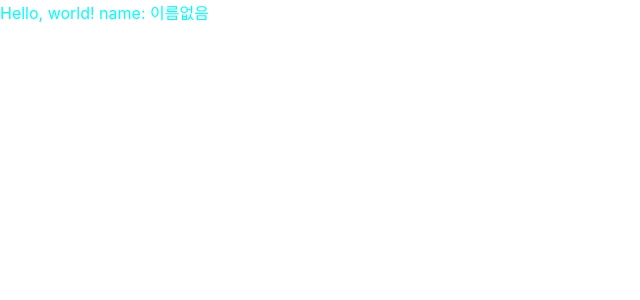
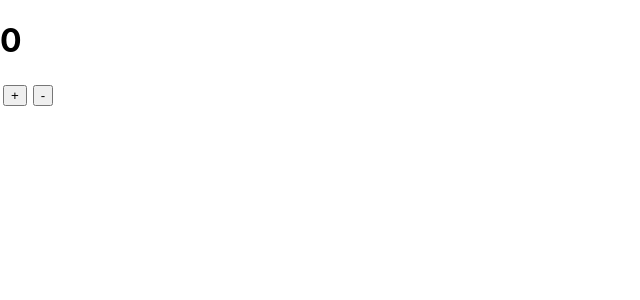
Before and after one commit to kau96kim/react-study, a React (Create React App) app: page / in a window 1280 px wide. Shown: the top 300 px of the page, without its empty margins (0-640 px from the left). Built offline with nearby package versions, Linux system fonts and the light colour scheme.

Commit message:
클래스형 컴포넌트의 state 와 setState (babel 사용)

```diff
--- a/src/Counter.js
+++ b/src/Counter.js
@@ -1,50 +1,87 @@
-import React, { useReducer } from 'react';
+import React, { useReducer, Component } from 'react';
 
-function reducer(state, action) {
-  switch (action.type) {
-    case "INCREMENT":
-      return {
-        ...state,
-        counter: state.counter + 1
-      };
-    case "DECREMENT":
-      return {
-        ...state,
-        counter: state.counter - 1
-      };
-    default:
-      return state;
+
+class Counter extends Component {
+  // constructor(props) {
+  //   super(props);
+  //   this.increase = this.increase.bind(this);
+  //   this.decrease = this.decrease.bind(this);
+  // }
+
+  state = {
+    counter: 0
+  };
+
+  increase = () => {
+    this.setState(prevState => ({
+      counter: prevState.counter + 1
+    }));
+  }
+  decrease = () => {
+    this.setState(prevState => ({
+      counter: prevState.counter - 1
+    }));
+  }
+
+  render() {
+    const style = {margin: 3};
+    return (
+      <div>
+        <h1>{this.state.counter}</h1>
+        <button onClick={this.increase} style={style}>+</button>
+        <button onClick={this.decrease} style={style}>-</button>
+      </div>
+    );
   }
 }
 
-function Counter() {
-  const buttonStyle = {
-    margin: 3
-  };
+export default Counter;
 
-  const [number, dispatch] = useReducer(reducer, {
-    counter: 0
-  });
+// function reducer(state, action) {
+//   switch (action.type) {
+//     case "INCREMENT":
+//       return {
+//         ...state,
+//         counter: state.counter + 1
+//       };
+//     case "DECREMENT":
+//       return {
+//         ...state,
+//         counter: state.counter - 1
+//       };
+//     default:
+//       return state;
+//   }
+// }
 
-  const increase = () => {
-    dispatch({
-      type: "INCREMENT"
-    });
-  };
+// function Counter() {
+//   const buttonStyle = {
+//     margin: 3
+//   };
 
-  const decrease = () => {
-    dispatch({
-      type: "DECREMENT"
-    });
-  };
+//   const [number, dispatch] = useReducer(reducer, {
+//     counter: 0
+//   });
 
-  return (
-    <div>
-      <h1>{number.counter}</h1>
-      <button onClick={increase} style={buttonStyle}>+</button>
-      <button onClick={decrease} style={buttonStyle}>-</button>
-    </div>
-  );
-}
+//   const increase = () => {
+//     dispatch({
+//       type: "INCREMENT"
+//     });
+//   };
 
-export default React.memo(Counter);
+//   const decrease = () => {
+//     dispatch({
+//       type: "DECREMENT"
+//     });
+//   };
+
+//   return (
+//     <div>
+//       <h1>{number.counter}</h1>
+//       <button onClick={increase} style={buttonStyle}>+</button>
+//       <button onClick={decrease} style={buttonStyle}>-</button>
+//     </div>
+//   );
+// }
+
+// export default React.memo(Counter);
--- a/src/index.js
+++ b/src/index.js
@@ -4,11 +4,13 @@ import './index.css';
 import App from './App';
 import * as serviceWorker from './serviceWorker';
 import HelloWorld from './Hello';
+import Counter from './Counter';
 
 ReactDOM.render(
   <React.StrictMode>
     {/* <App /> */}
-    <HelloWorld />
+    {/* <HelloWorld /> */}
+    <Counter />
   </React.StrictMode>,
   document.getElementById('root')
 );
```
